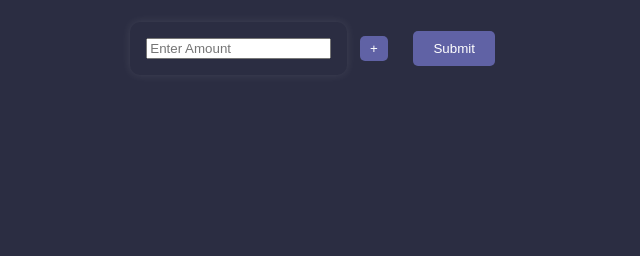
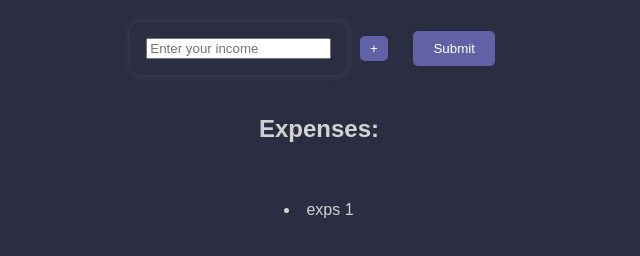
Before and after one commit to alimohseni99/budgetTracker, a website with bundled scripts: page frontend/src/index.html in a window 1280 px wide. Shown: the part 64-320 px from the top of the page, without its empty margins (321-961 px from the left). Built offline with nearby package versions, Linux system fonts and the light colour scheme; files whose address does not match are found by name.

Commit message:
made list for expenses

```diff
--- a/frontend/src/index.html
+++ b/frontend/src/index.html
@@ -10,11 +10,17 @@
 
     <div class="container" id="container">
       <div class="form" id="form">
-        <input type="text" id="amount" placeholder="Enter Amount" />
+        <input type="text" id="amount" placeholder="Enter your income" />
       </div>
       <button class="addBtn" id="addBtn">+</button>
       <button class="submitBtn" id="submitBtn">Submit</button>
     </div>
+
+    <div class="expenses" id="expenses">
+      <h2>Expenses:</h2>
+      <ul id="expensesList"></ul>
+      <li>exps 1</li>
+    </div>
   </body>
   <script src="../dist/index.js"></script>
 </html>
--- a/frontend/src/index.ts
+++ b/frontend/src/index.ts
@@ -16,6 +16,14 @@ document.addEventListener("DOMContentLoaded", () => {
 });
 
 async function sendBudget() {
+  const amount = document.getElementById("amount") as HTMLInputElement;
+  const submitButton = document.getElementById(
+    "submitBtn"
+  ) as HTMLButtonElement;
+
+  submitButton.addEventListener("click", () => {
+    console.log("frontend budget: ", parseInt(amount.value));
+  });
   try {
     const reposnse = await fetch("http://localhost:3000/count", {
       method: "POST",
--- a/frontend/src/style.css
+++ b/frontend/src/style.css
@@ -43,3 +43,13 @@ h1 {
   border-radius: 5px;
   cursor: pointer;
 }
+.expenses {
+  display: flex;
+  justify-content: center;
+  align-items: center;
+  flex-direction: column;
+  padding: 1rem;
+  border-radius: 10px;
+  gap: 0.2rem;
+  color: #d3d2d2;
+}
```
